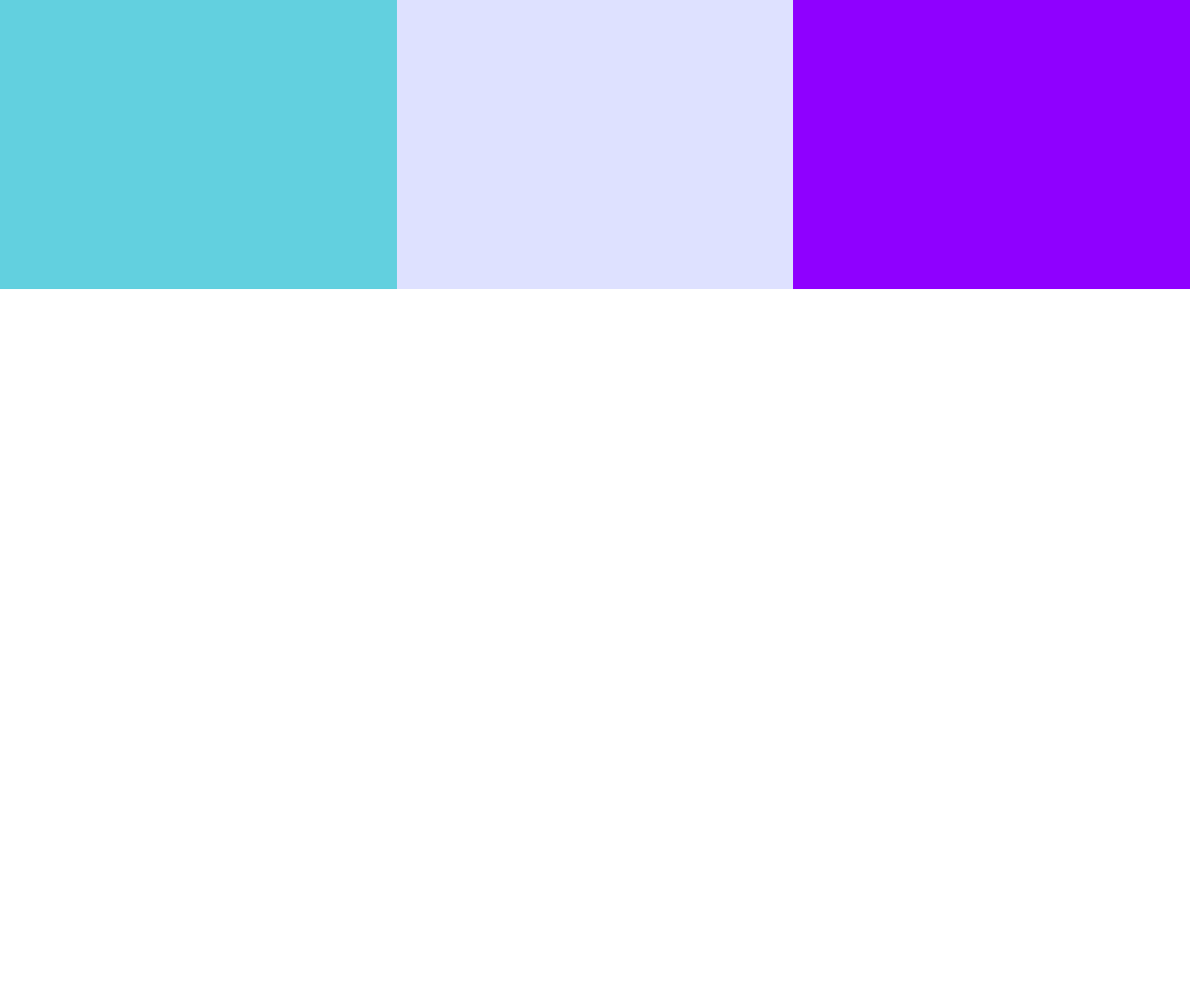
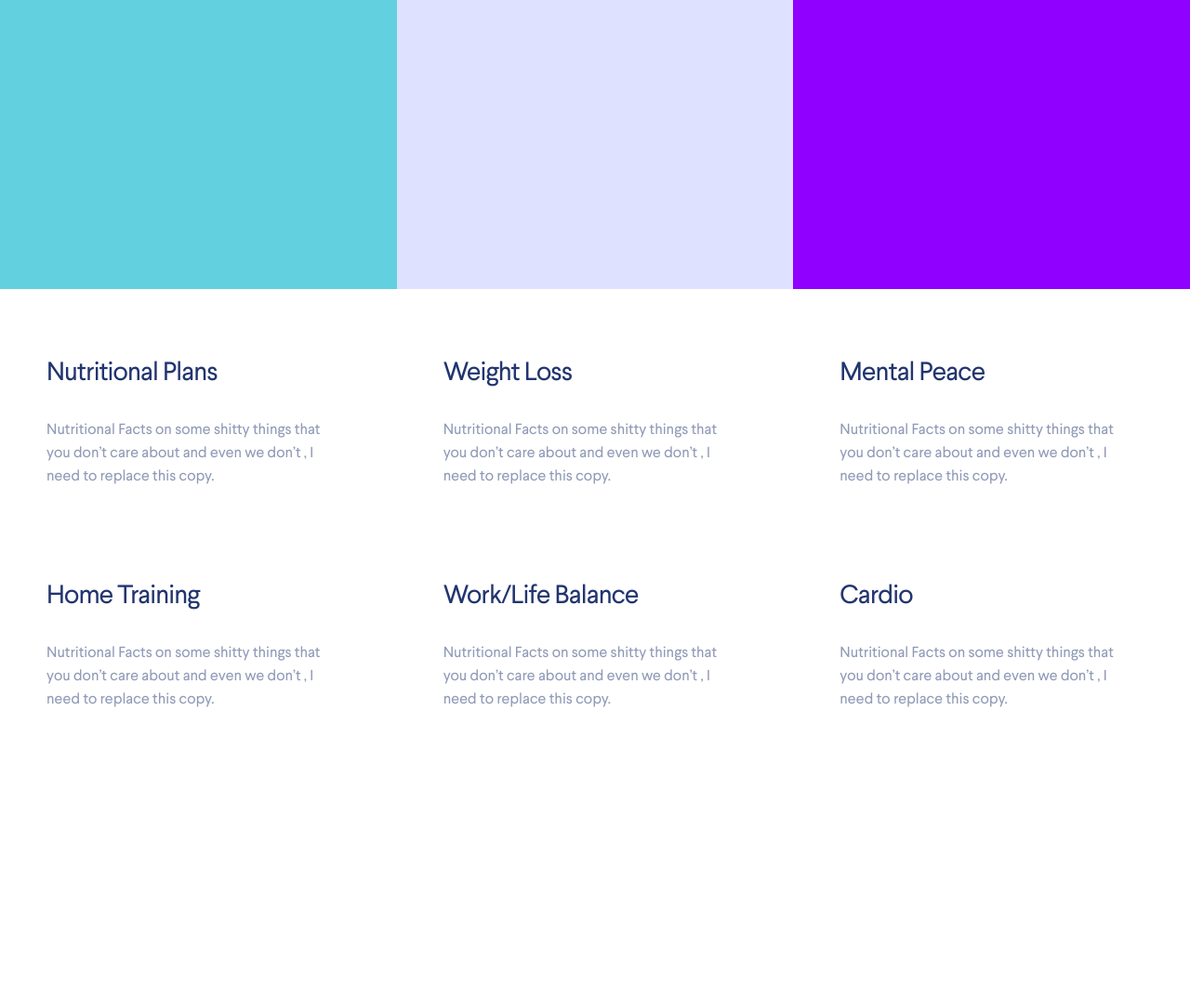
Before and after one commit to mates4352/Thrivetalk-project, a plain HTML site: page index.html in a window 1280 px wide. Shown: the part 3050-4126 px from the top of the page at 93% size. Before the commit the page ends 3621 px from the top, so only its background shows below. Drawn offline with Linux system fonts and the light colour scheme.

Commit message:
section plans

```diff
--- a/css/index.css
+++ b/css/index.css
@@ -372,11 +372,11 @@ sup {
 }
 
 .title {
-  font-size: 36px;
-  line-height: 27px;
-  font-family: "LarsseitBold";
-  color: #fff;
-  letter-spacing: -0.006em;
+  font-size: 16px;
+  line-height: 23px;
+  font-family: "LarsseitRegular";
+  color: #22356F;
+  letter-spacing: 0.06em;
 }
 
 .text {
@@ -384,6 +384,14 @@ sup {
   line-height: 42px;
   font-family: "LarsseitRegular";
   color: #22356F;
+}
+
+.logo {
+  font-size: 24px;
+  line-height: 27px;
+  font-family: "LarsseitBold";
+  color: #62D0DF;
+  letter-spacing: -0.035em;
 }
 
 .logo {
@@ -521,6 +529,11 @@ sup {
   -ms-flex-item-align: start;
   align-self: flex-start;
   margin: 0 0 95px 0;
+  font-size: 36px;
+  line-height: 27px;
+  font-family: "LarsseitBold";
+  color: #fff;
+  letter-spacing: -0.006em;
 }
 
 .thrive__text {
@@ -557,11 +570,6 @@ sup {
   position: absolute;
   top: 31%;
   left: 5%;
-  font-size: 16px;
-  line-height: 23px;
-  font-family: "LarsseitRegular";
-  color: #22356F;
-  letter-spacing: 0.06em;
 }
 
 .About__wrapper {
@@ -705,6 +713,58 @@ sup {
   text-align: left;
 }
 
+.Plans {
+  grid-column: 1/span 8;
+}
+
+.Plans__row {
+  margin-top: 25px;
+  display: -webkit-box;
+  display: -ms-flexbox;
+  display: flex;
+  -ms-flex-wrap: wrap;
+  flex-wrap: wrap;
+}
+
+.Plans__column {
+  padding: 50px;
+  min-height: 240px;
+  width: 33.333%;
+}
+
+.Plans__wrapper {
+  display: -webkit-box;
+  display: -ms-flexbox;
+  display: flex;
+  -webkit-box-orient: vertical;
+  -webkit-box-direction: normal;
+  -ms-flex-direction: column;
+  flex-direction: column;
+  height: 100%;
+}
+
+.Plans__title {
+  margin-right: auto;
+  margin-bottom: 25px;
+  -webkit-box-flex: 1;
+  -ms-flex-positive: 1;
+  flex-grow: 1;
+  font-size: 28px;
+  line-height: 33px;
+  font-family: "LarsseitRegular";
+  color: #22356F;
+  letter-spacing: -0.03em;
+  text-align: left;
+}
+
+.Plans__text {
+  max-width: 300px;
+  margin-right: auto;
+  font-size: 16px;
+  line-height: 25px;
+  color: rgba(34, 53, 111, 0.5);
+}
+
 /*-footer-*/
 
 @supports (-webkit-appearance:none) {
@@ -792,6 +852,11 @@ sup {
     font-size: 40px;
   }
 
+  .logo {
+    text-align: center;
+    font-size: 40px;
+  }
+
   .header--bg {
     background: url("../assets/images/header/bg.png")/100% 100% no-repeat;
   }
@@ -840,6 +905,10 @@ sup {
     width: 50%;
   }
 
+  .Plans__column {
+    width: 50%;
+  }
+
 @supports (-webkit-appearance:none) {
     .header--bg {
       background: url("../assets/images/header/bg.webp")/100% 100% no-repeat;
@@ -862,6 +931,20 @@ sup {
     width: 100%;
   }
 
+  .Plans__column {
+    width: 100%;
+  }
+
+  .Plans__title {
+    margin: 0 auto 10px auto;
+    text-align: center;
+  }
+
+  .Plans__text {
+    margin: 0 auto;
+    text-align: center;
+  }
+
 @supports (-webkit-appearance:none) {
 
 }
--- a/index.html
+++ b/index.html
@@ -77,7 +77,7 @@
 	<div class="thrive__row">
 
 		<div class="thrive__description">
-			<h2 class="thrive__title title">Why Thrive?</h2>
+			<h2 class="thrive__title">Why Thrive?</h2>
 			<p class="thrive__text text">Want to improve your well-being from the comfort of your own couch? Are you
 				having
 				trouble finding the right therapist? <span class="thrive__text-span"> Here at ThriveTalk, our licensed therapists provide the same quality
@@ -93,7 +93,7 @@
 </div>
 
 		<section class="About">
-	<h4 class="About__title">ABOUT US</h4>
+	<h4 class="About__title title">ABOUT US</h4>
 
 	<div class="About__wrapper">
 		<p class="About__text text">We want to help you thrive! Whether you are just looking for someone to talk to, or are struggling with a mental wellness issue we’re here to help.  Our highly talented therapists can help you with a range of issues including relationships, sex, PTSD, depression, social anxiety, or even just caring for yourself more.</p>
@@ -151,7 +151,62 @@
 
 	</div>
 </section>
+		<section class="Plans">
+	<div class="Plans__row">
 
+		<div class="Plans__column">
+			<div class="Plans__wrapper">
+				<h3 class="Plans__title">Nutritional Plans</h3>
+				<p class="Plans__text text">Nutritional Facts on some shitty things that you don’t care about and even we
+					don’t , I need to replace this copy.</p>
+			</div>
+		</div>
+
+		<div class="Plans__column">
+			<div class="Plans__wrapper">
+				<h3 class="Plans__title">Weight Loss</h3>
+				<p class="Plans__text text">Nutritional Facts on some shitty things that you don’t care about and even we
+					don’t , I need to replace this copy.</p>
+			</div>
+		</div>
+
+		<div class="Plans__column">
+			<div class="Plans__wrapper">
+				<h3 class="Plans__title">Mental Peace</h3>
+				<p class="Plans__text text">Nutritional Facts on some shitty things that you don’t care about and even we
+					don’t
+					, I need to replace this copy.</p>
+			</div>
+		</div>
+
+		<div class="Plans__column">
+			<div class="Plans__wrapper">
+				<h3 class="Plans__title">Home Training</h3>
+				<p class="Plans__text text">Nutritional Facts on some shitty things that you don’t care about and even we
+					don’t
+					, I need to replace this copy.</p>
+			</div>
+		</div>
+
+		<div class="Plans__column">
+			<div class="Plans__wrapper">
+				<h3 class="Plans__title">Work/Life Balance</h3>
+				<p class="Plans__text text">Nutritional Facts on some shitty things that you don’t care about and even we
+					don’t
+					, I need to replace this copy.</p>
+			</div>
+		</div>
+
+		<div class="Plans__column">
+			<div class="Plans__wrapper">
+			<h3 class="Plans__title">Cardio</h3>
+			<p class="Plans__text text">Nutritional Facts on some shitty things that you don’t care about and even we don’t
+				, I need to replace this copy.</p>
+		</div>
+	</div>
+
+	</div>
+</section>
 
 
 		<!-- footer -->
```
Also changed, not shown: index.min.html (+1 -1 lines), css/index.min.css.
